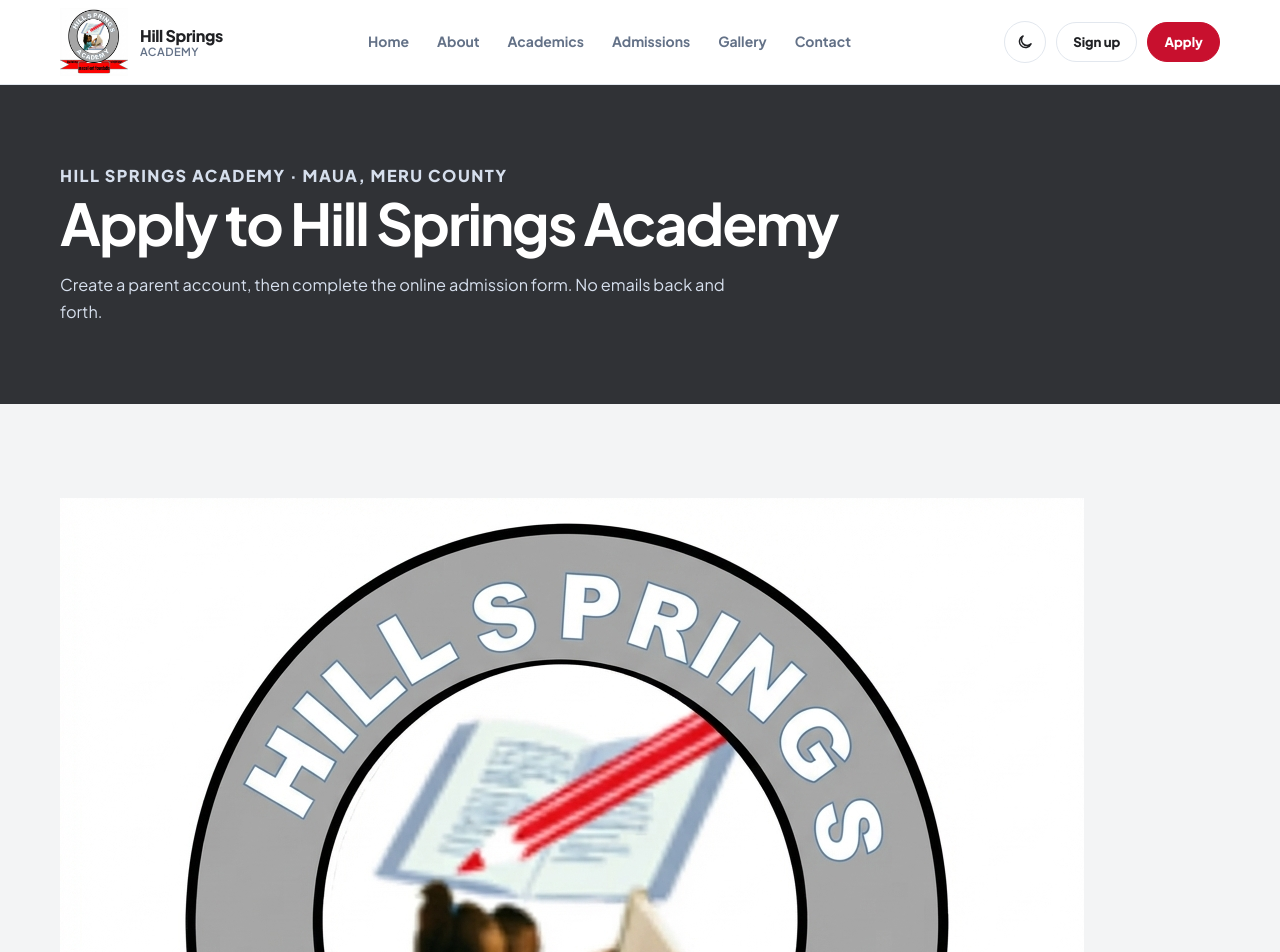
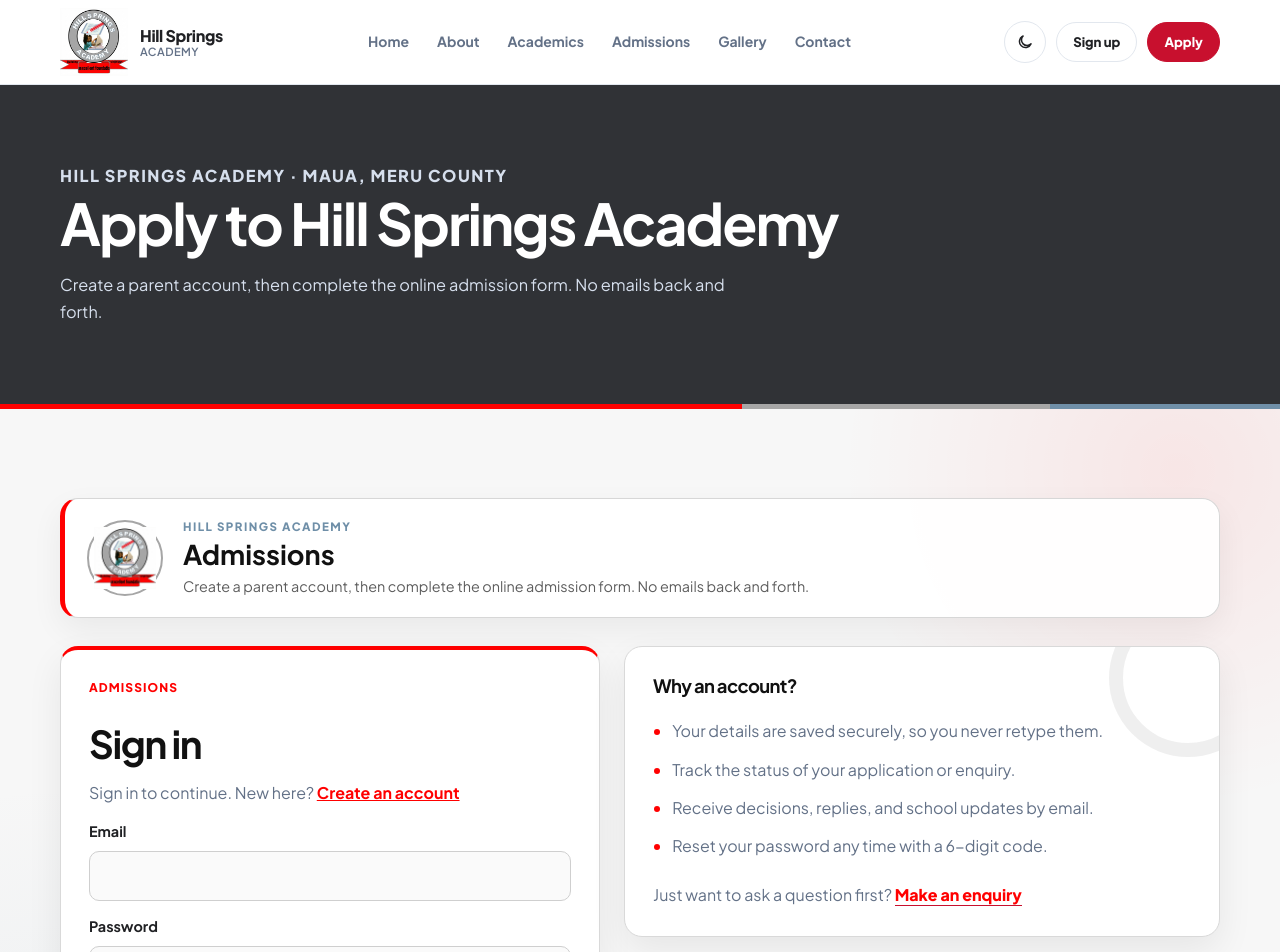
Before and after one commit to DKTJONATHAN/hillspringacademy, a React (Vite) app: page /apply in a window 1280 px wide. Shown: the top 952 px of the page. Built offline with nearby package versions, Linux system fonts and the light colour scheme.

Commit message:
ui: apply logo-matched colours to application and enquiry portals

```diff
--- a/src/styles.css
+++ b/src/styles.css
@@ -828,3 +828,208 @@ textarea { min-height: 140px; resize: vertical; }
   .admin-record-actions{align-items:flex-start;flex-direction:column}
   .admin-record-actions .danger-btn{margin-left:0;width:100%}
 }
+
+
+/* ==========================================================
+   Hill Springs Academy — Application & Enquiry Portals
+   Logo-matched portal identity: red, silver-gray, black and
+   the light blue used around the academy emblem.
+   ========================================================== */
+.portal-section {
+  --portal-red: #ff0000;
+  --portal-red-dark: #d90000;
+  --portal-gray: #a6a6a6;
+  --portal-gray-light: #f1f1f1;
+  --portal-blue: #6f8fa8;
+  --portal-black: #111111;
+  position: relative;
+  overflow: hidden;
+  background:
+    radial-gradient(circle at 92% 8%, rgba(255,0,0,.07), transparent 24%),
+    radial-gradient(circle at 5% 90%, rgba(111,143,168,.08), transparent 26%),
+    #f7f7f7;
+}
+.portal-section::before {
+  content: "";
+  position: absolute;
+  inset: 0 0 auto;
+  height: 5px;
+  background: linear-gradient(90deg, var(--portal-red) 0 58%, var(--portal-gray) 58% 82%, var(--portal-blue) 82% 100%);
+}
+.portal-section .wrap {
+  position: relative;
+}
+.portal-brandbar {
+  display: grid;
+  grid-template-columns: auto minmax(0, 1fr);
+  align-items: center;
+  gap: 20px;
+  margin-bottom: 28px;
+  padding: 18px 22px;
+  border: 1px solid #d7d7d7;
+  border-left: 5px solid var(--portal-red);
+  border-radius: 18px;
+  background: rgba(255,255,255,.96);
+  box-shadow: 0 12px 32px rgba(0,0,0,.06);
+}
+.portal-brand-mark {
+  display: grid;
+  place-items: center;
+  width: 76px;
+  height: 76px;
+  padding: 5px;
+  border: 2px solid var(--portal-gray);
+  border-radius: 50%;
+  background: #fff;
+}
+.portal-brand-mark img {
+  width: 100%;
+  height: 100%;
+  object-fit: contain;
+}
+.portal-brandbar > div:last-child {
+  min-width: 0;
+}
+.portal-brand-kicker {
+  display: block;
+  margin-bottom: 3px;
+  color: var(--portal-blue);
+  font-size: .72rem;
+  font-weight: 900;
+  letter-spacing: .13em;
+  text-transform: uppercase;
+}
+.portal-brandbar strong {
+  display: block;
+  color: var(--portal-black);
+  font-size: clamp(1.25rem, 2.5vw, 1.7rem);
+  line-height: 1.15;
+}
+.portal-brandbar p {
+  margin: 5px 0 0;
+  max-width: 760px;
+  color: #5d5d5d;
+  font-size: .9rem;
+}
+.portal-entry-grid {
+  grid-template-columns: minmax(0, 540px) minmax(0, 1fr);
+  gap: 24px;
+}
+.portal-section .card,
+.portal-section form {
+  border-color: #d9d9d9;
+  box-shadow: 0 14px 36px rgba(0,0,0,.07);
+}
+.portal-section .portal-form,
+.portal-section .auth-card {
+  border-top: 4px solid var(--portal-red);
+}
+.portal-section .eyebrow {
+  color: var(--portal-red);
+}
+.portal-section h2,
+.portal-section h3 {
+  color: var(--portal-black);
+}
+.portal-section input,
+.portal-section select,
+.portal-section textarea {
+  border-color: #cfcfcf;
+  background: #fafafa;
+}
+.portal-section input:focus,
+.portal-section select:focus,
+.portal-section textarea:focus {
+  border-color: var(--portal-blue);
+  box-shadow: 0 0 0 3px rgba(111,143,168,.14);
+  outline: none;
+}
+.portal-section .btn:not(.ghost) {
+  background: var(--portal-red);
+  border-color: var(--portal-red);
+  box-shadow: 0 8px 18px rgba(255,0,0,.14);
+}
+.portal-section .btn:not(.ghost):hover {
+  background: var(--portal-red-dark);
+  border-color: var(--portal-red-dark);
+}
+.portal-section .btn.ghost,
+.portal-section .btn.ghost.dark {
+  color: var(--portal-black);
+  border-color: #cfcfcf;
+  background: #fff;
+}
+.portal-section .btn.ghost:hover,
+.portal-section .btn.ghost.dark:hover {
+  border-color: var(--portal-blue);
+  background: #f5f8fa;
+}
+.portal-info-card {
+  position: relative;
+  overflow: hidden;
+}
+.portal-info-card::after {
+  content: "";
+  position: absolute;
+  width: 130px;
+  height: 130px;
+  right: -48px;
+  top: -48px;
+  border: 14px solid rgba(166,166,166,.18);
+  border-radius: 50%;
+}
+.portal-section .checks li::marker {
+  color: var(--portal-red);
+}
+.portal-section .textlink,
+.portal-section .linklike,
+.portal-section .pw-toggle {
+  color: var(--portal-red);
+}
+.portal-section .sub-row {
+  border-color: #dedede;
+}
+.portal-section .badge.pending,
+.portal-section .badge.new {
+  background: #fff0f0;
+  border-color: #ffb5b5;
+  color: var(--portal-red-dark);
+}
+.portal-toolbar {
+  display: flex;
+  align-items: center;
+  justify-content: space-between;
+  gap: 14px;
+  margin-bottom: 18px;
+  padding: 13px 16px;
+  border: 1px solid #d7d7d7;
+  border-radius: 14px;
+  background: #fff;
+  box-shadow: 0 8px 24px rgba(0,0,0,.05);
+}
+.portal-toolbar strong {
+  color: var(--portal-black);
+  overflow-wrap: anywhere;
+}
+.portal-success-card {
+  border-top: 4px solid var(--portal-blue) !important;
+}
+@media (max-width: 720px) {
+  .portal-brandbar {
+    grid-template-columns: 58px minmax(0,1fr);
+    gap: 13px;
+    padding: 14px;
+  }
+  .portal-brand-mark {
+    width: 58px;
+    height: 58px;
+  }
+  .portal-brandbar p {
+    font-size: .82rem;
+    line-height: 1.45;
+  }
+  .portal-toolbar {
+    align-items: flex-start;
+    flex-direction: column;
+  }
+}
```
